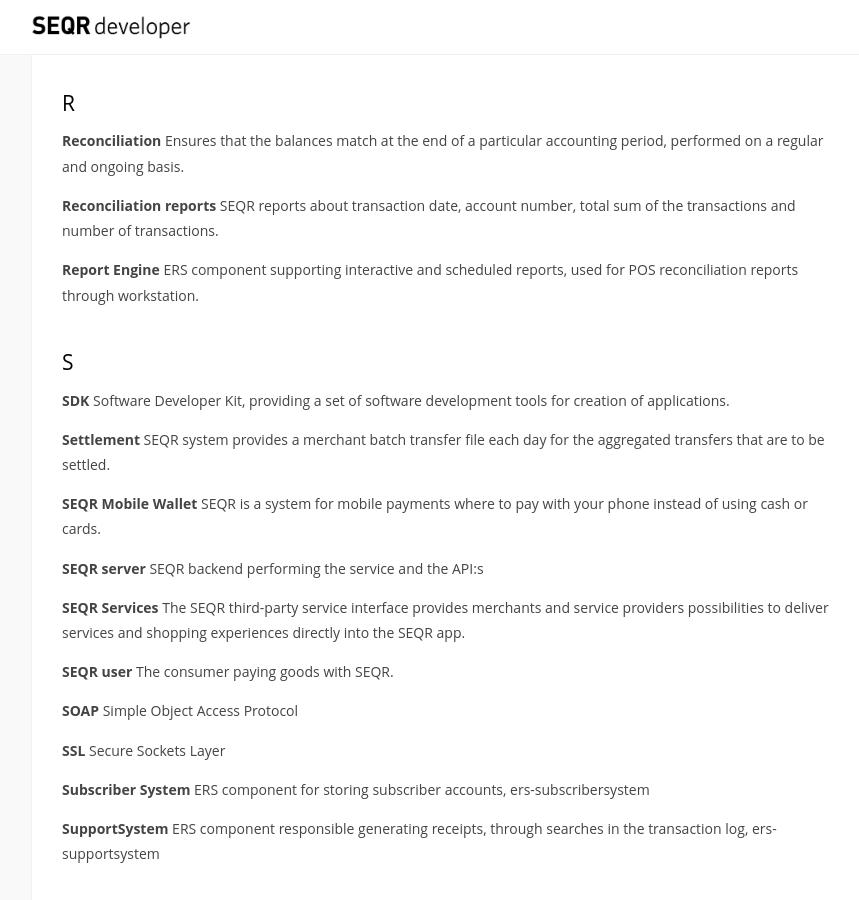
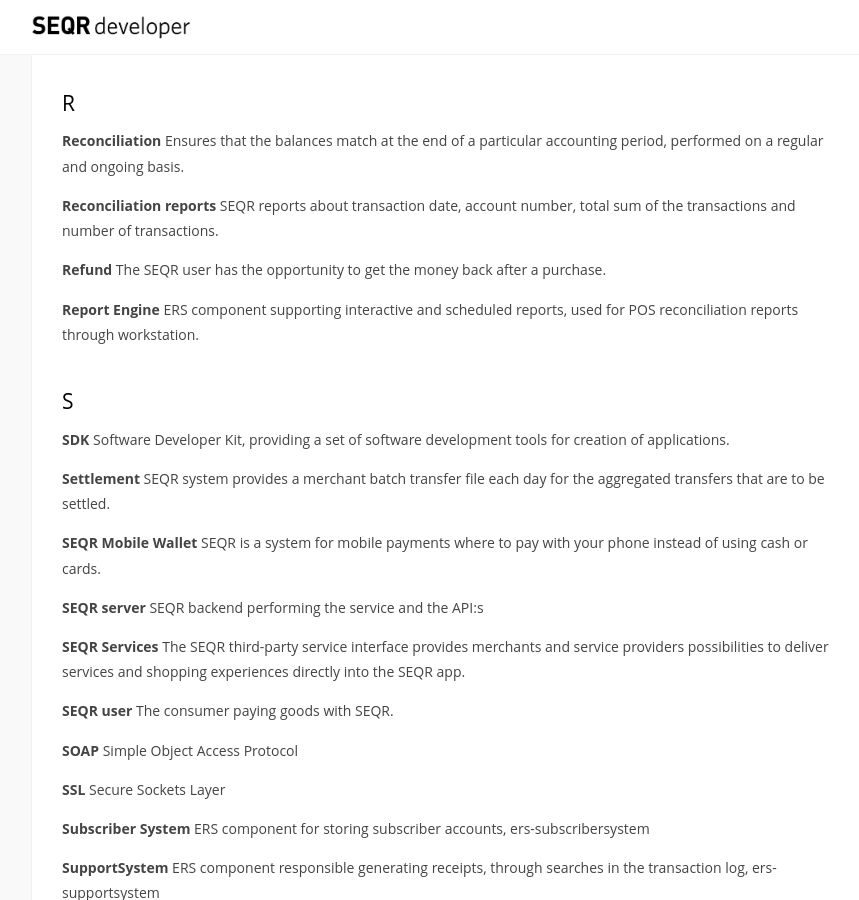
Before and after one commit to SeamlessDistribution/SeamlessDistribution.github.io, a Jekyll site: the page built from merchant/reference/glossary.md, in a window 1280 px wide and 900 px high, scrolled down 2166 px. Shown: the whole window, without its empty margins (184-1043 px from the left). Built offline with Jekyll 4.4.1, drawn with Linux system fonts in a browser that asks for light colours; nearby versions of some CDN libraries.

Commit message:
Update glossary.md

```diff
--- a/merchant/reference/glossary.md
+++ b/merchant/reference/glossary.md
@@ -109,6 +109,9 @@
 **Reconciliation reports**
 SEQR reports about transaction date, account number, total sum of the transactions and number of transactions.
 
+**Refund**
+The SEQR user has the opportunity to get the money back after a purchase.
+
 **Report Engine**
 ERS component supporting interactive and scheduled reports, used for POS reconciliation reports through workstation.
 
```
